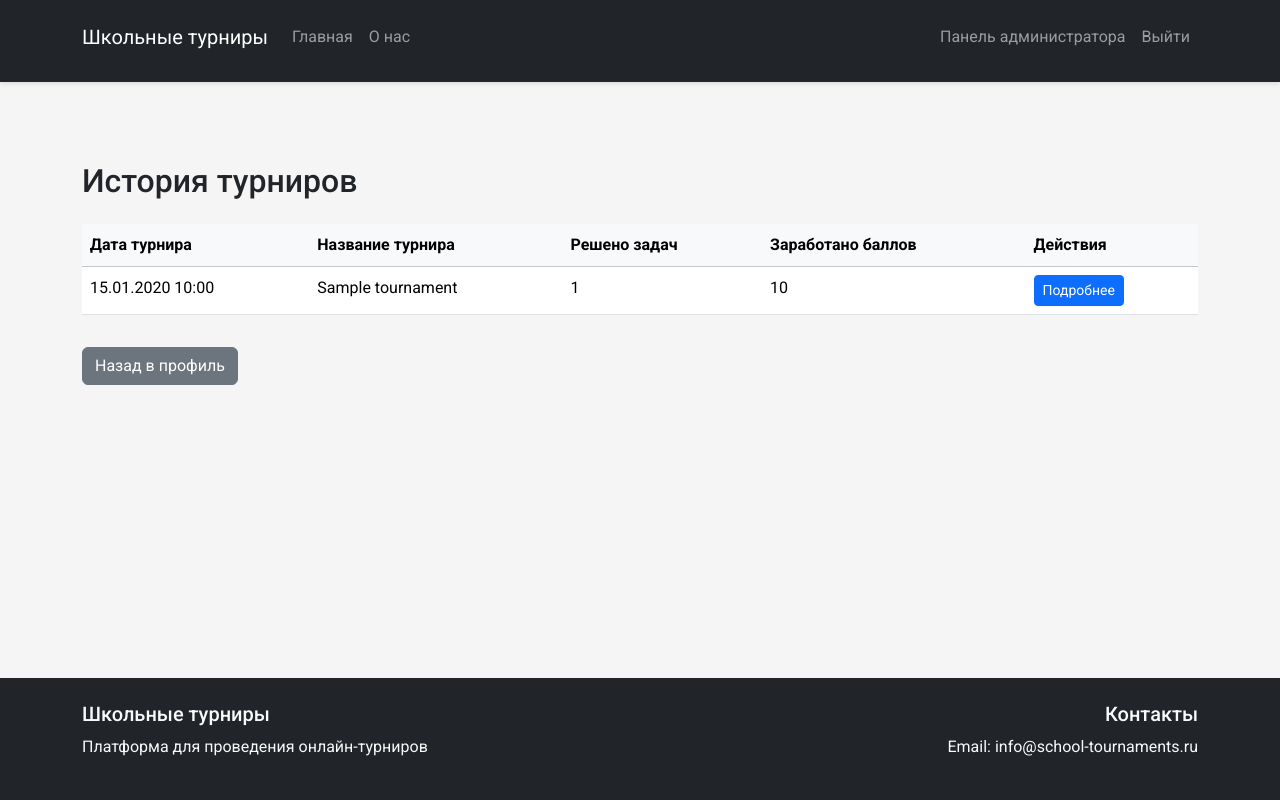
After one commit to druswayne/math_tur, a Flask app: page /tournament/history in a window 1280 px wide. The commit adds this page. Run offline with Flask 2, Linux system fonts and the light colour scheme; a user stored in the database is signed in; tables that the repository leaves empty hold one stand-in row (values such as "Sample post").

Commit message:
история турниров в личном кабинете

```diff
--- a/app.py
+++ b/app.py
@@ -14,6 +14,7 @@ import logging
 from logging.handlers import RotatingFileHandler
 import random
 from flask import session
+from sqlalchemy import func
 
 app = Flask(__name__)
 app.config['SECRET_KEY'] = 'ваш_секретный_ключ_здесь'  # В продакшене используйте безопасный ключ
@@ -1283,6 +1284,42 @@ def tournament_results(tournament_id):
                          earned_points=earned_points,
                          current_balance=current_user.balance)
 
+@app.route('/tournament/history')
+@login_required
+def tournament_history():
+    # Получаем все турниры, в которых участвовал пользователь
+    tournaments = db.session.query(
+        Tournament,
+        func.count(SolvedTask.id).label('solved_tasks'),
+        func.sum(Task.points).label('earned_points')
+    ).join(
+        Task,
+        Tournament.id == Task.tournament_id
+    ).join(
+        SolvedTask,
+        Task.id == SolvedTask.task_id
+    ).filter(
+        SolvedTask.user_id == current_user.id,
+        SolvedTask.is_correct == True
+    ).group_by(
+        Tournament.id
+    ).order_by(
+        Tournament.start_date.desc()
+    ).all()
+
+    # Преобразуем результаты в список словарей для удобного доступа в шаблоне
+    tournament_list = []
+    for tournament, solved_tasks, earned_points in tournaments:
+        tournament_list.append({
+            'id': tournament.id,
+            'name': tournament.title,
+            'start_date': tournament.start_date,
+            'solved_tasks': solved_tasks,
+            'earned_points': earned_points or 0
+        })
+
+    return render_template('tournament_history.html', tournaments=tournament_list)
+
 if __name__ == '__main__':
     with app.app_context():
         db.create_all()
--- a/templates/profile.html
+++ b/templates/profile.html
@@ -104,8 +104,8 @@
                             </a>
                         </div>
                         <div class="col-md-6 mb-3">
-                            <a href="{{ url_for('completed_tournaments') }}" class="btn btn-success btn-lg w-100">
-                                <i class="fas fa-trophy"></i> Пройденные турниры
+                            <a href="{{ url_for('tournament_history') }}" class="btn btn-success btn-lg w-100">
+                                <i class="fas fa-trophy"></i> История турниров
                             </a>
                         </div>
                     </div>
--- /dev/null
+++ b/templates/tournament_history.html
@@ -0,0 +1,49 @@
+{% extends "base.html" %}
+
+{% block content %}
+<div class="container mt-5">
+    <h2 class="mb-4">История турниров</h2>
+
+    {% if tournaments %}
+        <div class="table-responsive">
+            <table class="table table-hover">
+                <thead class="table-light">
+                    <tr>
+                        <th>Дата турнира</th>
+                        <th>Название турнира</th>
+                        <th>Решено задач</th>
+                        <th>Заработано баллов</th>
+                        <th>Действия</th>
+                    </tr>
+                </thead>
+                <tbody>
+                    {% for tournament in tournaments %}
+                    <tr>
+                        <td>{{ tournament.start_date.strftime('%d.%m.%Y %H:%M') }}</td>
+                        <td>{{ tournament.name }}</td>
+                        <td>{{ tournament.solved_tasks }}</td>
+                        <td>{{ tournament.earned_points }}</td>
+                        <td>
+                            <a href="{{ url_for('tournament_results', tournament_id=tournament.id) }}"
+                               class="btn btn-sm btn-primary">
+                                <i class="fas fa-chart-bar"></i> Подробнее
+                            </a>
+                        </td>
+                    </tr>
+                    {% endfor %}
+                </tbody>
+            </table>
+        </div>
+    {% else %}
+        <div class="alert alert-info">
+            <i class="fas fa-info-circle"></i> Вы еще не участвовали ни в одном турнире.
+        </div>
+    {% endif %}
+
+    <div class="mt-3">
+        <a href="{{ url_for('profile') }}" class="btn btn-secondary">
+            <i class="fas fa-arrow-left"></i> Назад в профиль
+        </a>
+    </div>
+</div>
+{% endblock %}
```
